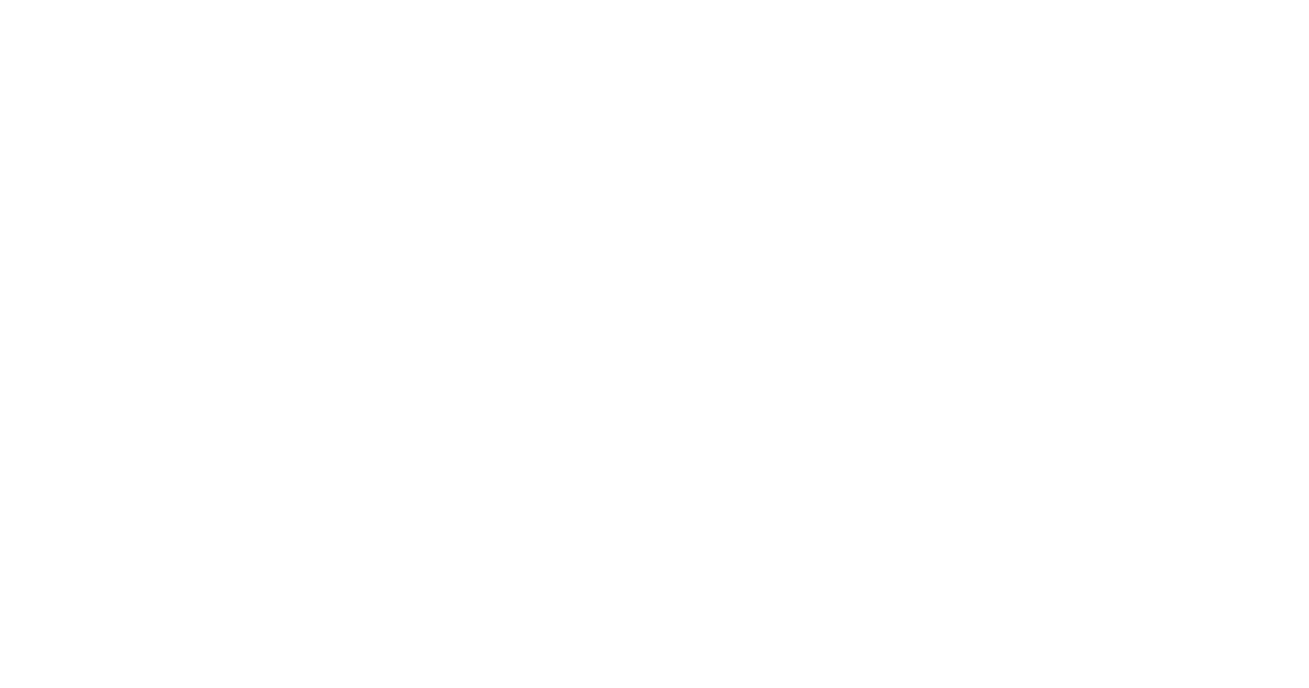
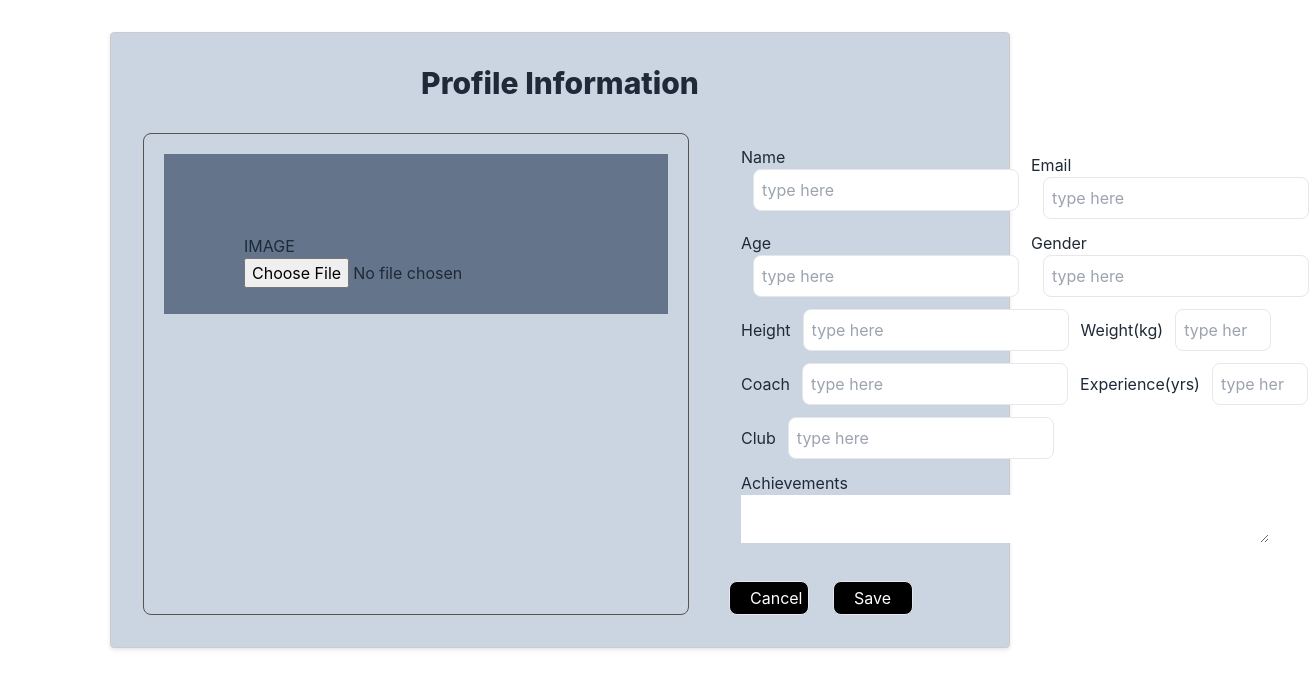
Before and after one commit to Antara-3011/Sports_website, a React (Create React App) app in the folder frontend/: page /athlete/form in a window 1280 px wide. Before the commit this address had no page. Shown: the top 688 px of the page, 1309 px wide, since content can reach past the window. Built offline with nearby package versions, Linux system fonts and the light colour scheme.

Commit message:
athlete page and form done

```diff
--- a/frontend/src/Components/Athlete/Athlete.jsx
+++ b/frontend/src/Components/Athlete/Athlete.jsx
@@ -1,3 +1,107 @@
-const Athlete = () => {};
+import { Link } from "react-router-dom";
+import "./ath.css";
+const Athlete = () => {
+  return (
+    <>
+      <div className="ath-profile ">
+        <form className="ProfileClass bg-slate-300">
+          <div className="profile-head">
+            <h1 className="heading font-extrabold text-3xl text-center pb-8">
+              Profile Information
+            </h1>
+          </div>
 
+          <div className="flex justify-evenly">
+            <div className="border border-stone-600 rounded-lg px-5 ">
+              <div className="mt-5 mb-6 px-20 py-20 bg-slate-500 h-16 ">
+                <p>IMAGE</p>
+              </div>
+            </div>
+            <div className="flex-col ml-10">
+              <div className="flex items-center">
+                <div>
+                  <label htmlFor="username" className="font-bold mr-3">
+                    Name :
+                  </label>
+                </div>
+                <div className="ml-2">
+                  <p className="p-2 rounded-lg">John Cena</p>
+                </div>
+              </div>
+
+              <div className="flex items-center">
+                <div>
+                  <label htmlFor="mail" className="font-bold mr-3">
+                    Email :
+                  </label>
+                </div>
+                <div className="ml-2">
+                  <p className="p-2 rounded-lg">abc@gmail.com</p>
+                </div>
+              </div>
+              <div className="flex items-center">
+                <div>
+                  <label htmlFor="age" className="font-bold mr-6">
+                    Age :
+                  </label>
+                </div>
+                <div className="ml-2">
+                  <p className="p-2 rounded-lg">20</p>
+                </div>
+              </div>
+              <div className="flex items-center">
+                <div>
+                  <label htmlFor="gender" className="font-bold">
+                    Gender :
+                  </label>
+                </div>
+                <div className="ml-2">
+                  <p className="p-2 rounded-lg">Male</p>
+                </div>
+              </div>
+              <div className="flex items-center">
+                <div>
+                  <label htmlFor="height" className="font-bold">
+                    Height :
+                  </label>
+                </div>
+                <div className="ml-2">
+                  <p className="p-2 rounded-lg">5' 4 </p>
+                </div>
+              </div>
+              <div className="flex items-center">
+                <div>
+                  <label htmlFor="gender" className="font-bold">
+                    Weight:
+                  </label>
+                </div>
+                <div className="ml-2">
+                  <p className="p-2 rounded-lg">50kg</p>
+                </div>
+              </div>
+              <div className="flex items-center mb-3">
+                <div>
+                  <label htmlFor="coach" className="font-bold">
+                    Coach :
+                  </label>
+                </div>
+                <div className="ml-2">
+                  <p className="p-2 rounded-lg">Mr XYZ ABC</p>
+                </div>
+              </div>
+              <div className="font-semibold ">
+                <button type="save">See More</button>
+              </div>
+              <div className="mt-5 border w-20 rounded-lg bg-black">
+                <Link to={"/athlete/form"} className="px-5 py-1 text-white">
+                  Edit
+                </Link>
+              </div>
+            </div>
+          </div>
+        </form>
+      </div>
+    </>
+  );
+};
 export default Athlete;
--- /dev/null
+++ b/frontend/src/Components/Athlete/AthleteForm.jsx
@@ -0,0 +1,151 @@
+import "./ath.css";
+import { useState } from "react";
+const Form = () => {
+  const [file, setFile] = useState();
+  function handleChange(e) {
+    console.log(e.target.files);
+    setFile(URL.createObjectURL(e.target.files[0]));
+  }
+  return (
+    <>
+      <div className="ath-profile ">
+        <form className="ProfileClass bg-slate-300">
+          <div className="profile-head">
+            <h1 className="heading font-extrabold text-3xl text-center pb-8">
+              Profile Information
+            </h1>
+          </div>
+
+          <div className="flex justify-around">
+            <div className="border border-stone-600 rounded-lg px-5 ">
+              <div className="mt-5 mb-6 px-20 py-20 bg-slate-500 h-16 ">
+                <p>IMAGE</p>
+                <input type="file" onChange={handleChange} />
+                <img src={file} />
+              </div>
+            </div>
+            <div className="flex-col ml-10">
+              <div className="flex">
+                <div className="ml-3 mt-3">
+                  <label htmlFor="username">Name</label>
+                  <input
+                    type="text"
+                    placeholder="type here"
+                    className="border ml-3 p-2 rounded-lg"
+                    name="username"
+                    id="username"
+                  ></input>
+                </div>
+
+                <div className="ml-3 mt-5">
+                  <label htmlFor="email">Email</label>
+                  <input
+                    type="text"
+                    placeholder="type here"
+                    className="border ml-3 p-2 rounded-lg"
+                    name="email"
+                    id="email"
+                  ></input>
+                </div>
+              </div>
+              <div className="flex">
+                <div className="ml-3 mt-3">
+                  <label htmlFor="Age">Age</label>
+                  <input
+                    type="number"
+                    placeholder="type here"
+                    className="border ml-3 p-2 rounded-lg"
+                    name="age"
+                    id="age"
+                  ></input>
+                </div>
+                <div className="ml-3 mt-3">
+                  <label htmlFor="gender">Gender</label>
+                  <input
+                    type="text"
+                    placeholder="type here"
+                    className="border ml-3 p-2 rounded-lg"
+                    name="gender"
+                    id="gender"
+                  ></input>
+                </div>
+              </div>
+              <div className="flex">
+                <div className="ml-3 mt-3">
+                  <label htmlFor="height">Height</label>
+                  <input
+                    type="number"
+                    placeholder="type here"
+                    className="border ml-3 p-2 rounded-lg"
+                    name="height"
+                    id="height"
+                  ></input>
+                </div>
+                <div className="ml-3 mt-3">
+                  <label htmlFor="weight">Weight(kg)</label>
+                  <input
+                    type="number"
+                    placeholder="type here"
+                    className="border ml-3 p-2 rounded-lg w-24"
+                    name="weight"
+                    id="weight"
+                  ></input>
+                </div>
+              </div>
+              <div className="flex">
+                <div className="ml-3 mt-3">
+                  <label htmlFor="coachname">Coach</label>
+                  <input
+                    type="text"
+                    placeholder="type here"
+                    className="border ml-3 p-2 rounded-lg"
+                    name="coachname"
+                    id="coachname"
+                  ></input>
+                </div>
+                <div className="ml-3 mt-3">
+                  <label htmlFor="experience">Experience(yrs)</label>
+                  <input
+                    type="number"
+                    placeholder="type here"
+                    className="w-24 border ml-3 p-2 rounded-lg"
+                    name="experience"
+                    id="experience"
+                  ></input>
+                </div>
+              </div>
+              <div className="ml-3 mt-3">
+                <label htmlFor="club">Club</label>
+                <input
+                  type="text"
+                  placeholder="type here"
+                  className="border ml-3 p-2 rounded-lg"
+                  name="club"
+                  id="club"
+                ></input>
+              </div>
+
+              <div className="ml-3 mt-3">
+                <label htmlFor="eachievement">Achievements</label>
+                <textarea cols={50}></textarea>
+              </div>
+              <div className="flex mt-3">
+                <div className="mt-5 border w-20 rounded-lg bg-black">
+                  <button type="cancel" className="px-5 py-1 text-white">
+                    Cancel
+                  </button>
+                </div>
+                <div className="mt-5 border w-20 ml-6 rounded-lg bg-black">
+                  <button type="save" className="px-5 py-1 text-white">
+                    Save
+                  </button>
+                </div>
+              </div>
+            </div>
+          </div>
+        </form>
+      </div>
+    </>
+  );
+};
+export default Form;
--- a/frontend/src/Components/Athlete/ath.css
+++ b/frontend/src/Components/Athlete/ath.css
@@ -1,7 +1,7 @@
 .ath-profile {
-  width: 60rem;
-  display: flex;
+  width: 70rem;
 }
 form {
   width: 100%;
+  max-width: 900px;
 }
--- a/frontend/src/Routes/RoutesModule.js
+++ b/frontend/src/Routes/RoutesModule.js
@@ -1,4 +1,4 @@
-import { Routes, Route } from "react-router-dom";
+import { Routes, Route, Form } from "react-router-dom";
 import Login from "../Components/Login/Login.jsx";
 import Admin from "../Components/AdminPage/Admin.jsx";
 import Coach from "../Components/Coach/Coach.jsx";
@@ -9,6 +9,7 @@
 import CoachTour from "../Components/Coach/CoachTournament/CoachTour.jsx";
 import Tform from "../Components/Coach/CoachTournament/Register/Tform.jsx";
 import TournamentForm from "../Components/AdminPage/AdminTournament/TournamentCreateform.jsx";
+import AthleteForm from "../Components/Athlete/AthleteForm.jsx";
 import AdminTour from "../Components/AdminPage/AdminTournament/AdminTour.jsx";
 const RoutesModule = () => {
   return (
@@ -25,6 +26,7 @@
         <Route path="/admin/tournament" element={<AdminTour />} />
         <Route path="/admin/tournament/form" element={<TournamentForm />} />
         <Route path="/coach/tournament/register" element={<Tform />} />
+        <Route path="/athlete/form" element={<AthleteForm />} />
         {/* <Route path="*" element={<PageNotFound />} /> */}
       </Routes>
     </>
```
